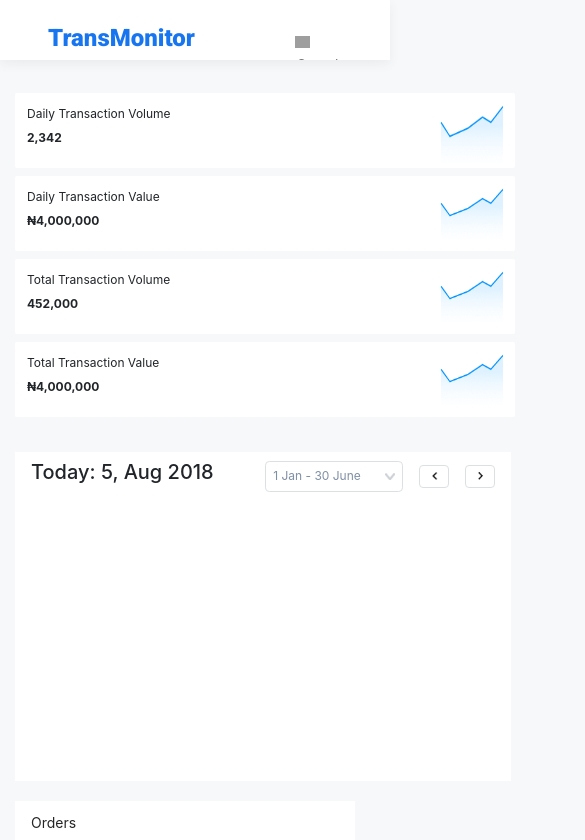
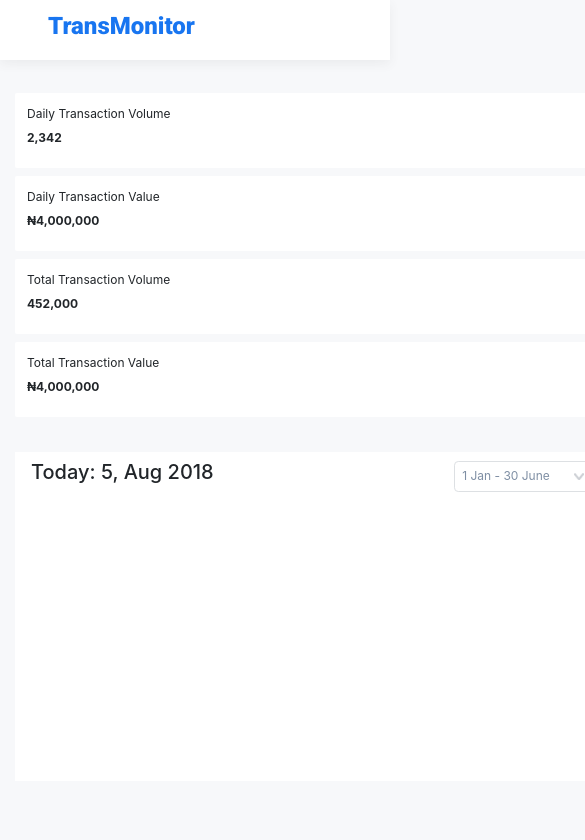
Before and after one commit to wisdomosara/mint, a React (Create React App) app: page / in a window 390 px wide. Shown: the top 840 px of the page, 585 px wide, since content can reach past the window. Built offline with nearby package versions, Linux system fonts and the light colour scheme; grey boxes are pictures that could not be loaded.

Commit message:
still worked on the responsiveness

```diff
--- a/src/App.css
+++ b/src/App.css
@@ -55,6 +55,7 @@ body{
 .search-input{
   border-style: none;
   font-size: 14px;
+  width: 60px
 }
 .search-input:focus, .search-input:target{
   border-style: none;
@@ -126,11 +127,12 @@ body{
   margin-top: -10px
 }
 .charts{
-  width: 100%;
+  width: 1000px;
   height: 329px;
+  overflow-x: scroll;
 }
 .charts-left{
-  width:689px;
+  min-width:689px;
   height: 100%;
   background-color: #FFFFFF;
   border-right: 4px solid #F7F8FA;
@@ -214,6 +216,16 @@ progress[value]::-webkit-progress-value {
   .body{
     width: 100% !important;
   }
+  .header-right{
+    display: none;
+  }
+  .searchbox{
+    display: none
+  }
+  .header{
+    display: flex;
+    align-items: center;
+  }
 }
 @media only screen and (max-width: 767px) {
   .sidebar{
@@ -222,6 +234,16 @@ progress[value]::-webkit-progress-value {
   .charts-left{
     width: 500px;
   }
+  .searchbox{
+    display: none
+  }
+  .header{
+    display: flex;
+    align-items: center;
+  }
+  .header-right{
+    display: none;
+  }
 }
 @media only screen and (min-width:1366px) {
 
--- a/src/components/Body.jsx
+++ b/src/components/Body.jsx
@@ -58,7 +58,7 @@ export default class Body extends Component {
                         </div>
                 </div>
             </div>
-            <div className="charts container d-flex flex-wrap">
+            <div className="charts container d-flex">
                     <div className="charts-left">
                         <div className="charts-left-top px-3 d-flex justify-content-between py-2">
                             <h5>Today: 5, Aug 2018</h5>
```
